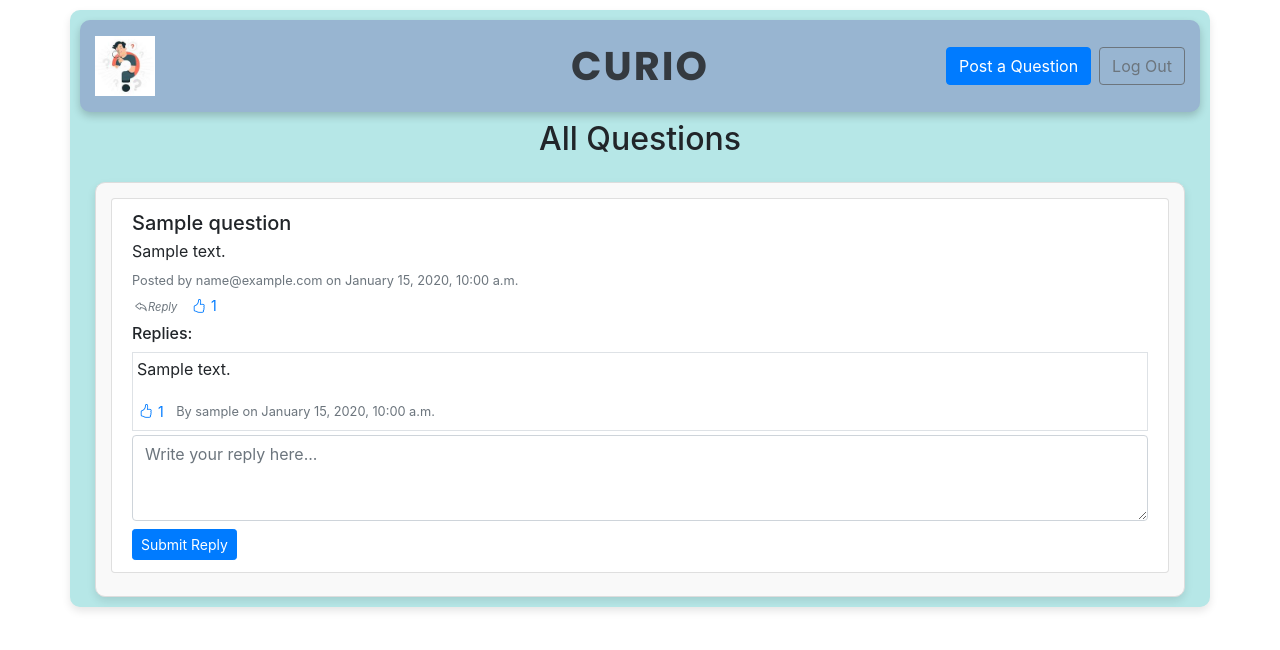
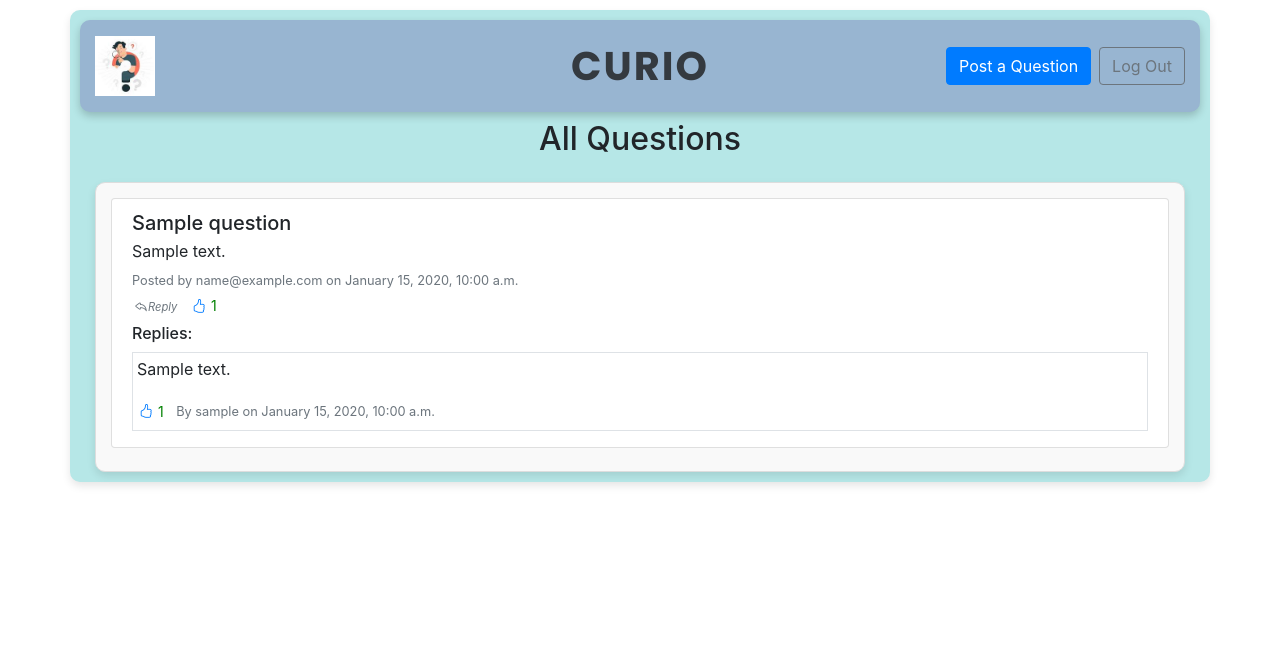
Before and after one commit to varshasahani/Curio, a Django app: template Curio/templates/home.html in a window 1280 px wide. Shown: the top 650 px of the page. Run offline with Django 5.2, Linux system fonts and the light colour scheme; a user stored in the database is signed in; tables that the repository leaves empty hold one stand-in row (values such as "Sample post"); the template is opened without the code that fills it: most values are stand-ins (such as "Sample title", 1, 10 or a date in 2020); parts of the project's set-up code (start-up, migrations or seed data) failed here and were passed over; some libraries are stand-ins or nearby versions.

Commit message:
Fixed minor issues

```diff
--- a/Curio/forms.py
+++ b/Curio/forms.py
@@ -10,7 +10,7 @@ class LoginForm(forms.Form):
 
 class RegisterForm(forms.Form):
     username = forms.CharField(max_length=50)
-    email    = forms.EmailField(max_length=20)
+    email    = forms.EmailField(max_length=50)
     password = forms.CharField(widget=forms.PasswordInput)
     password2 = forms.CharField(label='Confirm password', widget=forms.PasswordInput)
 
--- a/Curio/templates/home.html
+++ b/Curio/templates/home.html
@@ -20,6 +20,14 @@
                         <span class="like-count">{{ question.likes.count }}</span>
                     </button>
                 </div>
+                 <!-- Hidden reply form -->
+                 <div class="reply-form inactive mt-1" id="reply-form-{{ question.id }}" style="display: none;">
+                    <form method="post" class="reply-to-question-form" data-question-id="{{ question.id }}">
+                        {% csrf_token %}
+                        <textarea name="body" class="form-control mb-2" rows="1" placeholder="Write your reply here..."></textarea>
+                        <button type="submit" class="btn btn-primary btn-sm">Submit Reply</button>
+                    </form>
+                </div>
                 <!-- Replies Section -->
                 <div class="mt-1" id="replies-{{ question.id }}">
                     <h6>Replies:</h6>
@@ -37,14 +45,7 @@
                         <a href="{% url 'question_detail' question.id %}" class="btn btn-link"><small>View all {{ question.replies.count }} replies</small></a>
                     {% endif %}
                 </div>
-                <!-- Hidden reply form -->
-                <div class="reply-form inactive mt-1" id="reply-form-{{ question.id }}" >
-                    <form method="post" class="reply-to-question-form" data-question-id="{{ question.id }}">
-                        {% csrf_token %}
-                        <textarea name="body" class="form-control mb-2" rows="3" placeholder="Write your reply here..."></textarea>
-                        <button type="submit" class="btn btn-primary btn-sm">Submit Reply</button>
-                    </form>
-                </div>
+
                 {% endif %}
             </div>
         {% empty %}
@@ -60,8 +61,9 @@
         const replyButtons = document.querySelectorAll('.reply-button');
         replyButtons.forEach(button => {
             button.addEventListener('click', function () {
-                const questionId = this.getAttribute('data-question-id');
+                const questionId = this.getAttribute('data-reply-id');
                 const replyForm = document.getElementById(`reply-form-${questionId}`);
+                console.log('replyForm:', replyForm,questionId);
                 if (replyForm.style.display === 'none') {
                     replyForm.style.display = 'block';
                 } else {
@@ -84,13 +86,6 @@
                 })
                 .then(response => response.json())
                 .then(data => {
-                    if (data.liked) {
-                        this.classList.remove('btn-outline-primary');
-                        this.classList.add('btn-primary');
-                    } else {
-                        this.classList.remove('btn-primary');
-                        this.classList.add('btn-outline-primary');
-                    }
                     const likeCountSpan = this.querySelector('.like-count');
                     likeCountSpan.textContent = data.likes_count;
                 });
@@ -127,22 +122,6 @@
         });
     });
 
-    document.querySelectorAll('.reply-button').forEach(button => {
-        button.addEventListener('click', function () {
-            const replyId = this.getAttribute('data-reply-id');
-            console.log('Reply button clicked for reply ID:', replyId);
-            const replyForm = document.getElementById(`reply-form-${replyId}`);
-            console.log('replyForm:', replyForm);
-            if (replyForm) {
-                if (replyForm.classList.contains('inactive')) {
-    replyForm.classList.remove('inactive');
-} else {
-    replyForm.classList.add('inactive');
-}
-        } else {
-            console.error(`Reply form not found for reply ID: ${replyId}`); // Debugging
-        }
-        });
-    });
+
 </script>
 {% endblock %}
--- a/Curio/templates/partials/replies.html
+++ b/Curio/templates/partials/replies.html
@@ -1,4 +1,5 @@
 <div class="list-group-item">
+    {% if not reply.body.question %}
     <p>{{ reply.body }}</p>
     <div class="mt-2">
         <!-- Reply and Like buttons -->
@@ -14,7 +15,7 @@
     </div>
 
     <!-- Hidden reply form -->
-    <div class="reply-form.inactive mt-3" id="reply-form-{{ reply.id }}">
+    <div class="reply-form.inactive mt-3" id="reply-form-{{ reply.id }}" style="display: none;">
         <form method="post" class="reply-to-reply-form">
             {% csrf_token %}
             <textarea name="body" class="form-control mb-2" rows="1" placeholder="Write your reply here..."></textarea>
@@ -38,6 +39,7 @@
             </div>
         </div>
     {% endif %}
+    {%endif %}
 </div>
 
 <script>
--- a/static/css/style.css
+++ b/static/css/style.css
@@ -44,6 +44,7 @@
     }
 
     .like-count {
+        color: green;
         margin-left: 5px; /* Add spacing between the like icon and count */
     }
 
@@ -58,8 +59,8 @@
     }
 
     .reply-form.inactive {
-        display: block; /* Visible state */
+        display: none; /* Visible state */
     }
     .reply-form{
-        display: none;
+        display: block;
     }
```
Also changed, not shown: Curio/templates/question_detail.html (+0 -7 lines).
